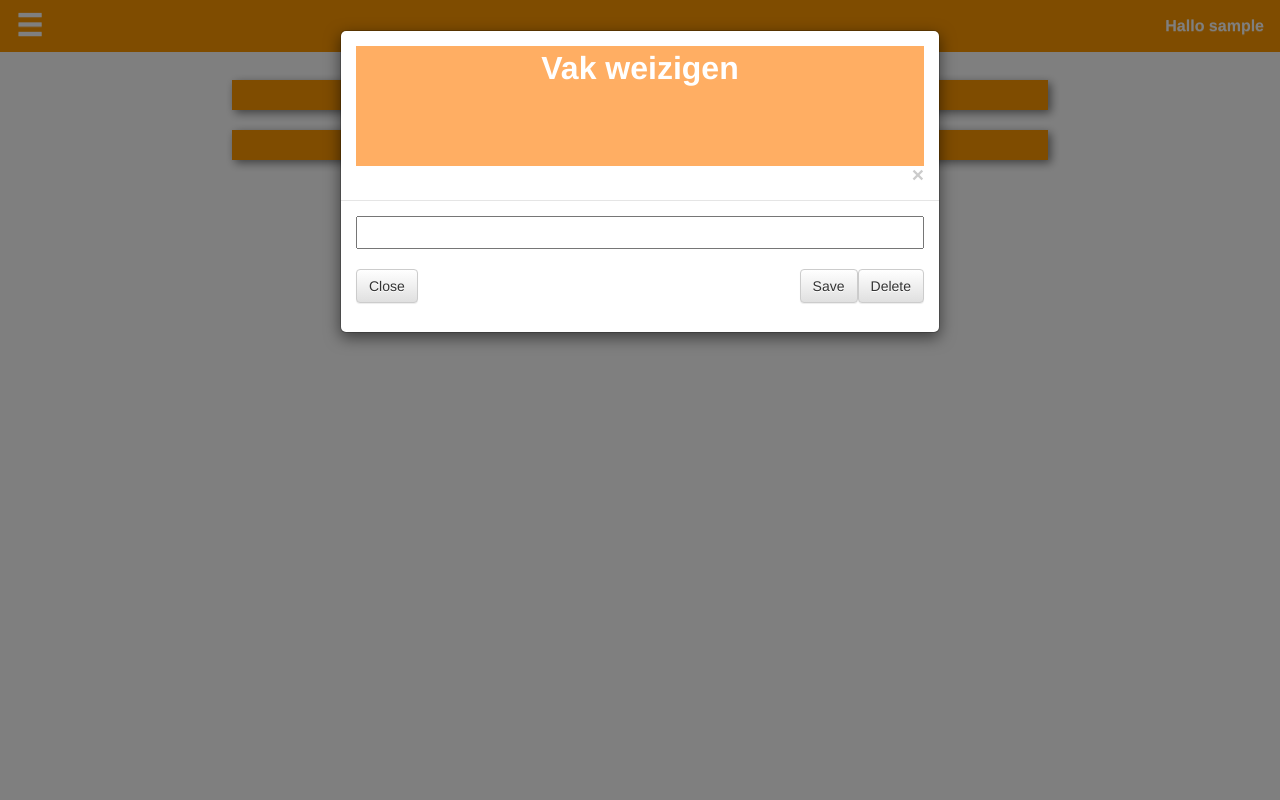
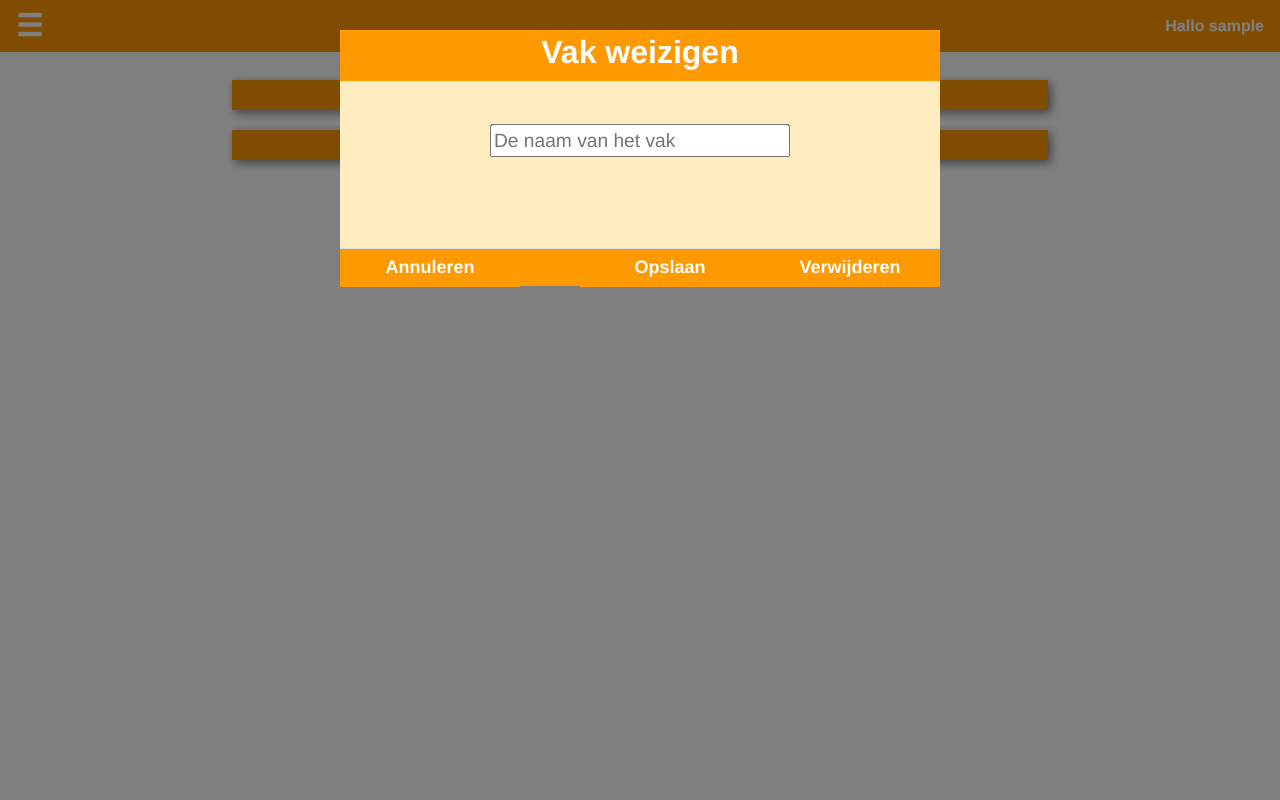
Before and after one commit to ShadowNL/213Nova, a PHP site: page /2_Sectorhome.php?SectorID=1 in a window 1280 px wide, after a click on "edit". Run offline with PHP 8.4, Linux system fonts and the light colour scheme; the visitor is signed in with stand-in values (Sample User, id 1); tables that the repository leaves empty or names only in its code hold one stand-in row (values such as "Sample post"); data that the repository does not hold is empty; some libraries are stand-ins or nearby versions.

Commit message:
EditVak modal CSS pass login modal cleanup

```diff
--- a/AdminEditVakModal.php
+++ b/AdminEditVakModal.php
@@ -1,25 +1,24 @@
 <!-- Modal -->
 <div id="AdminEditVakModal" class="modal fade" role="dialog">
-    <div class="modal-dialog">
-
+    <div class="modal-dialog modal-admin-login">
         <!-- Modal content-->
-        <div class="modal-content">
-            <div class="modal-header">
-                <div class="panel-heading-custom" style="background-color:#ffae63; min-height:25px; height:15%;">
-                    <div style="color:white; text-align:center; font-weight: bold; font-size:32px;">
-                        Vak weizigen
-                    </div>
-                </div>
-                <button type="button" class="close" data-dismiss="modal">&times;</button>
+        <div class="panel-heading-custom header-admin-login">
+            <div class="headertext-admin-login">
+                Vak weizigen
             </div>
-            <div class="modal-body">
+        </div>
+        <div class="panel-body body-admin-login">
+            <div class="form-admin-login">
                 <form id="vakEditForm" method="post" action="EditSubjectSQL.php">
-                    <input type="text" name="newvaknaam" style="min-width:150px;width:100%;font-size:1.5em;font-size:1.5vw"><br><br>
-                    <button type="button" class="btn btn-default" data-dismiss="modal">Close</button>
-                    <button name="EditDeleteVak" id="EditDeleteVak" type="submit" class="btn btn-default pull-right">Delete</button>
-                    <button name="submitedit" id="editVakSubmit" class="pull-right btn btn-default" type="submit">Save</button>
-                </form>
+                    <input type="text" name="newvaknaam" placeholder="De naam van het vak" class="input-admin-login"><br><br>
+                    <!--GETERROR MOET HIER-->
+                    <!--FORM WORD NIET GESLOTEN-->
             </div>
+        </div>
+        <div class="panel-footer footer-admin-login">
+            <button type="button" class="pull-left button-admin-login" data-dismiss="modal">Annuleren</button>
+            <button name="EditDeleteVak" id="EditDeleteVak" type="submit" class="pull-right button-admin-login">Verwijderen</button>
+            <button name="submitedit" id="editVakSubmit" class="pull-right button-admin-login" type="submit">Opslaan</button>
         </div>
     </div>
 </div>
--- a/AdminLoginModal.html
+++ b/AdminLoginModal.html
@@ -1,28 +1,27 @@
 <!-- Modal -->
 <div id="adminLoginModal" class="modal fade" role="dialog">
-    <div class="modal-dialog modal-admin-login" style="">
+    <div class="modal-dialog modal-admin-login">
         <!-- Modal content-->
         <!--div class="panel panel-default" -->
-            <div class="panel-heading-custom header-admin-login" style="">
-                <div class="headertext-admin-login" style="">
+        <div class="panel-heading-custom header-admin-login">
+            <div class="headertext-admin-login">
                 Inloggen als Docent
             </div>
         </div>
         <!--button type="button" class="close" data-dismiss="modal">&times;</button-->
-            <div class="panel-body body-admin-login" style="">
-                <div class="form-admin-login" style="">
+        <div class="panel-body body-admin-login">
+            <div class="form-admin-login">
                 <form id="loginForm" action="redirect.php" method="post">
-                    <input type="text" name="user" placeholder="Gebruikersnaam" class="input-admin-login" style=""><br><br>
-                    <input type="password" name="pass" placeholder="Wachtwoord" class="input-admin-login" style=""><br><br>
+                <input type="text" name="user" placeholder="Gebruikersnaam" class="input-admin-login"><br><br>
+                <input type="password" name="pass" placeholder="Wachtwoord" class="input-admin-login"><br><br>
                 <!--GETERROR MOET HIER-->
                 <!--FORM WORD NIET GESLOTEN-->
             </div>
         </div>
-            <div class="panel-footer footer-admin-login" style="">
+        <div class="panel-footer footer-admin-login">
             <button id="loginSubmit" class="pull-right button-admin-login" type="submit">Login</button>
             <button type="button" class="pull_left button-admin-login" data-dismiss="modal">Close</button>
         </div>
-
     </div>
 </div>
 <script>
```
Lines whose indentation alone changed are shown as unchanged.
